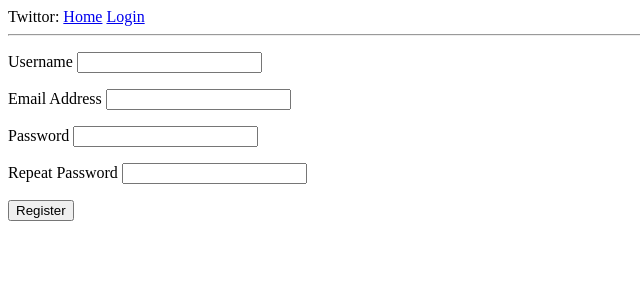
After one commit to xiaopeng163/twittor, a Flask app: page /register in a window 1280 px wide. The commit adds this page. Shown: the top 300 px of the page, without its empty margins (0-640 px from the left). Run offline with Flask 2, Linux system fonts and the light colour scheme.

Commit message:
version 0.5.1
Signed-off-by: Peng Xiao <xiaoquwl@gmail.com>

```diff
--- a/twittor/__init__.py
+++ b/twittor/__init__.py
@@ -10,7 +10,7 @@ migrate = Migrate()
 login_manager = LoginManager()
 login_manager.login_view = 'login'
 
-from twittor.route import index, login, logout
+from twittor.route import index, login, logout, register
 
 
 def create_app():
@@ -23,4 +23,5 @@ def create_app():
     app.add_url_rule('/', 'index', index)
     app.add_url_rule('/login', 'login', login, methods=['GET', 'POST'])
     app.add_url_rule('/logout', 'logout', logout)
+    app.add_url_rule('/register', 'register', register, methods=['GET', 'POST'])
     return app
--- a/twittor/route.py
+++ b/twittor/route.py
@@ -42,3 +42,7 @@ def login():
 def logout():
     logout_user()
     return redirect(url_for('login'))
+
+
+def register():
+    return render_template('register.html', title='Registration')
--- a/twittor/templates/login.html
+++ b/twittor/templates/login.html
@@ -19,6 +19,7 @@
         <p>
             {{ form.submit() }}
         </p>
+        <a href="{{ url_for('register') }}">New User?</a>
     </form>
 
     {% endblock %}
--- /dev/null
+++ b/twittor/templates/register.html
@@ -0,0 +1,28 @@
+{% extends "base.html" %}
+
+{% block content %}
+
+    <form action="" method="post"></form>
+    <p>
+        <label for="">Username</label>
+        <input type="text" name="" id="">
+    </p>
+    <p>
+        <label for="">Email Address</label>
+        <input type="email" name="" id="">
+    </p>
+    <p>
+        <label for="">Password</label>
+        <input type="password" name="" id="">
+    </p>
+
+    <p>
+        <label for="">Repeat Password</label>
+        <input type="password" name="" id="">
+    </p>
+    <p>
+        <input type="submit" value="Register">
+    </p>
+
+
+    {% endblock %}
```
